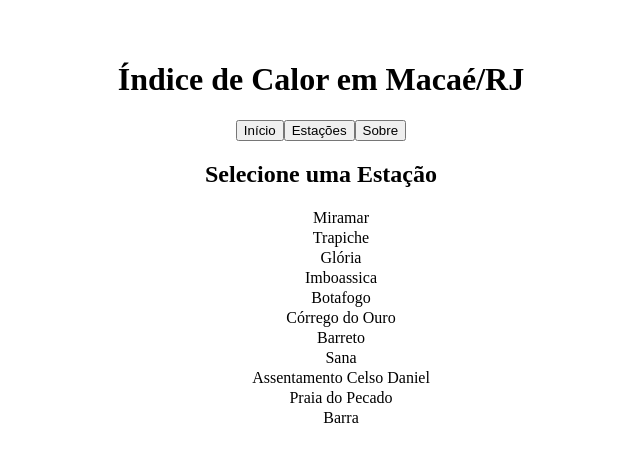
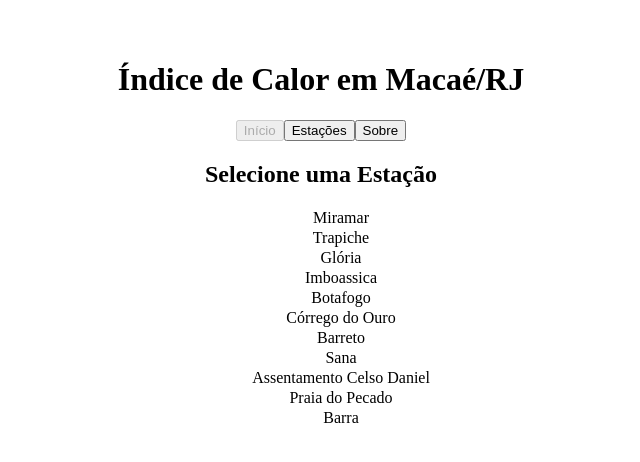
Before and after one commit to Monteiro-Jr-Dev/SIM-IC-Macae, a React (Vite) app: page / in a window 1280 px wide. Shown: the top 462 px of the page, without its empty margins (319-959 px from the left). Built offline with nearby package versions, Linux system fonts and the light colour scheme; no server answers.

Commit message:
refatorando módulo App

```diff
--- a/src/App.jsx
+++ b/src/App.jsx
@@ -7,27 +7,50 @@ import EstacaoCard from "./components/EstacaoCard/EstacaoCard";
 import { catalogoEstacoes } from "./data/estacoes";
 
 function App() {
-  const [estacaoSelecionadaInfo, setEstacaoSelecionadaInfo] = useState(null);
-  function estacaoSelecionada(infoEstacao) {
-    setEstacaoSelecionadaInfo(infoEstacao);
-  }
+  const [estacaoSelecionadaInfo, setEstacaoSelecionadaInfo] = useState(() =>
+    catalogoEstacoes.getPrimeiraEstacaoAtiva(),
+  );
+  const [menuSelecionado, setMenuSelecionado] = useState("inicio");
+
+  const conteudoPagina = () => {
+    switch (menuSelecionado) {
+      case "estacoes":
+        return (
+          <>
+            <EstacaoCardList />
+          </>
+        );
+      case "sobre":
+        return (
+          <main>
+            <h2>Sobre este projeto</h2>
+            <p>
+              Este projeto visa fornecer informações sobre o índice de calor nas
+              estações meteorológicas de Macaé/RJ.
+            </p>
+          </main>
+        );
+      case "inicio":
+      default:
+        return (
+          <>
+            <EstacaoMenu estacaoSelecionada={setEstacaoSelecionadaInfo} />
+            <EstacaoCard stationId={estacaoSelecionadaInfo.id}>
+              {estacaoSelecionadaInfo.bairro}
+            </EstacaoCard>
+          </>
+        );
+    }
+  };
 
   return (
-    <>
-      <Header />
-      <EstacaoMenu estacaoSelecionada={estacaoSelecionada} />
-      <EstacaoCard
-        stationId={
-          estacaoSelecionadaInfo
-            ? estacaoSelecionadaInfo.id
-            : catalogoEstacoes.getPrimeiraEstacaoAtiva().id
-        }
-      >
-        {estacaoSelecionadaInfo
-          ? estacaoSelecionadaInfo.bairro
-          : catalogoEstacoes.getPrimeiraEstacaoAtiva().bairro}
-      </EstacaoCard>
-    </>
+    <div className="App">
+      <Header
+        menuSelecionado={menuSelecionado}
+        selecionarMenu={setMenuSelecionado}
+      />
+      {conteudoPagina()}
+    </div>
   );
 }
 
--- a/src/components/Header/Header.jsx
+++ b/src/components/Header/Header.jsx
@@ -1,11 +1,11 @@
-export default function Header() {
+export default function Header({ menuSelecionado, selecionarMenu }) {
   return (
     <header>
       <h1>Índice de Calor em Macaé/RJ</h1>
       <nav>
-        <button>Início</button>
-        <button>Estações</button>
-        <button>Sobre</button>
+        <button onClick={() => selecionarMenu("inicio")} disabled={menuSelecionado === "inicio"}>Início</button>
+        <button onClick={() => selecionarMenu("estacoes")} disabled={menuSelecionado === "estacoes"}>Estações</button>
+        <button onClick={() => selecionarMenu("sobre")} disabled={menuSelecionado === "sobre"}>Sobre</button>
       </nav>
     </header>
   );
```
